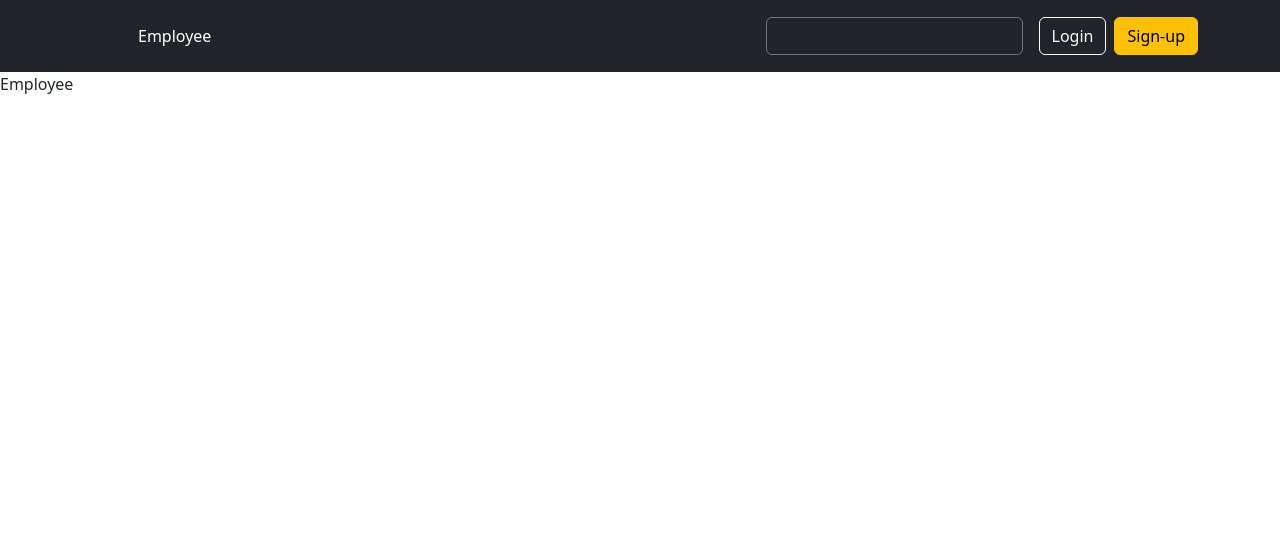
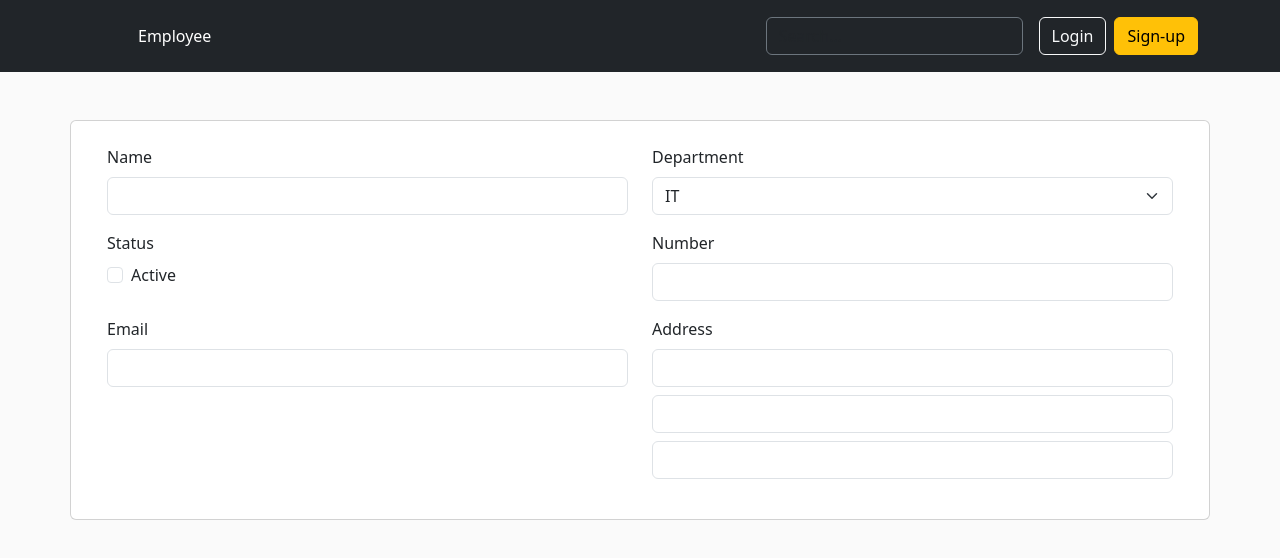
Before and after one commit to chrisjalf/astronomer, a React (Vite) app in the folder astronomer-fe/: page / in a window 1280 px wide. Shown: the top 558 px of the page. Built offline with nearby package versions, Linux system fonts and the light colour scheme.

Commit message:
prepare employee form

```diff
--- a/astronomer-fe/src/index.scss
+++ b/astronomer-fe/src/index.scss
@@ -1,2 +1,8 @@
 // Import all of Bootstrap's CSS
 @import "bootstrap/scss/bootstrap";
+
+// custom
+body {
+  height: 100vh;
+  background-color: #fafafa;
+}
--- a/astronomer-fe/src/pages/Employee/Employee.tsx
+++ b/astronomer-fe/src/pages/Employee/Employee.tsx
@@ -1,3 +1,58 @@
 export default function Employee() {
-  return <>Employee</>;
+  return (
+    <div className="container-sm card mt-5">
+      <div className="row p-4">
+        <div className="col-md-6">
+          <div className="mb-3">
+            <label className="form-label">Name</label>
+            <input type="text" className="form-control" />
+          </div>
+        </div>
+        <div className="col-md-6">
+          <div className="mb-3">
+            <label className="form-label">Department</label>
+            <select className="form-select">
+              <option value="IT">IT</option>
+              <option value="Finance">Finance</option>
+              <option value="Security">Security</option>
+            </select>
+          </div>
+        </div>
+        <div className="col-md-6">
+          <div className="mb-3">
+            <label className="form-label">Status</label>
+            <div className="form-check">
+              <input
+                className="form-check-input"
+                type="checkbox"
+                value=""
+                id="flexCheckDefault"
+              />
+              <label className="form-check-label">Active</label>
+            </div>
+          </div>
+        </div>
+        <div className="col-md-6">
+          <div className="mb-3">
+            <label className="form-label">Number</label>
+            <input type="number" className="form-control" />
+          </div>
+        </div>
+        <div className="col-md-6">
+          <div className="mb-3">
+            <label className="form-label">Email</label>
+            <input type="email" className="form-control" />
+          </div>
+        </div>
+        <div className="col-md-6">
+          <div className="mb-3">
+            <label className="form-label">Address</label>
+            <input type="text" className="form-control mb-2" />
+            <input type="text" className="form-control mb-2" />
+            <input type="text" className="form-control" />
+          </div>
+        </div>
+      </div>
+    </div>
+  );
 }
```
